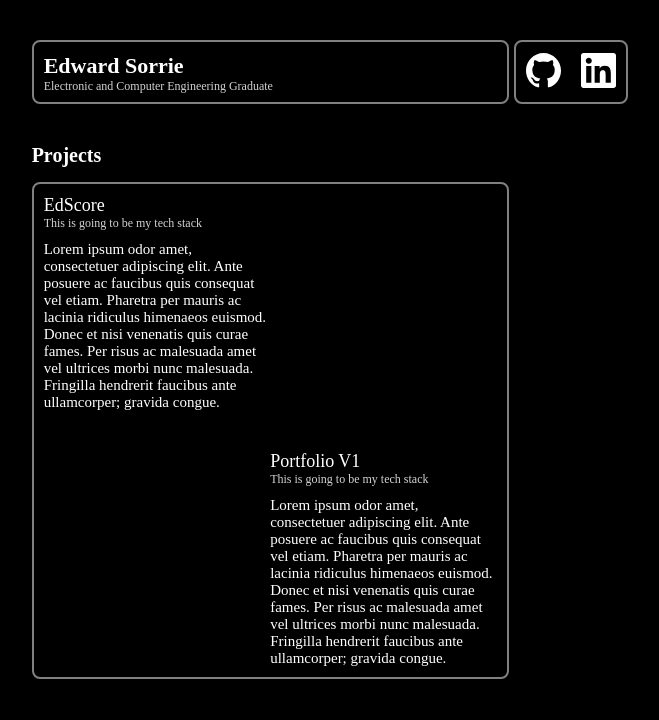
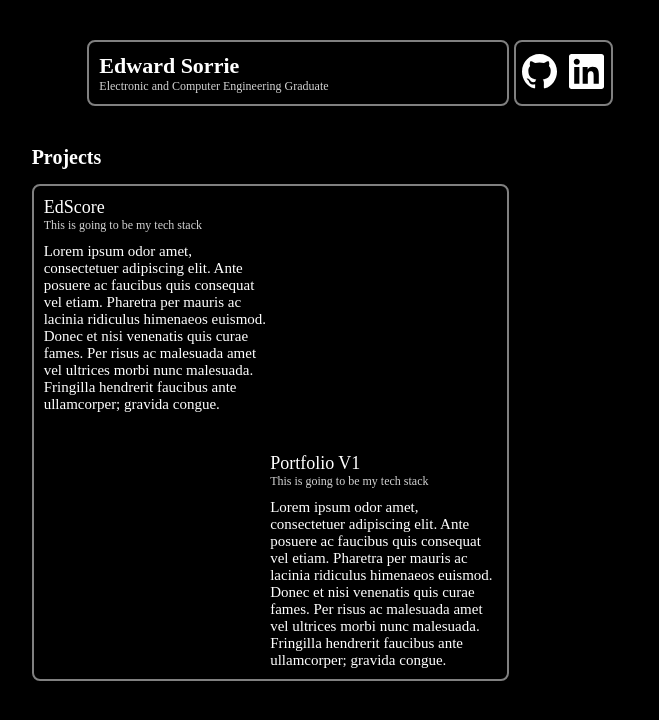
Before and after one commit to esorrie/portfolioV2, a React (Vite) app: page / in a window 1280 px wide. Shown: the top 720 px of the page, without its empty margins (342-1001 px from the left). Built offline with nearby package versions, Linux system fonts and the light colour scheme.

Commit message:
adjusted alignment of content boxes

```diff
--- a/src/App.css
+++ b/src/App.css
@@ -10,17 +10,12 @@
 }
 
 .titleBox {
+  grid-column-start: 2;
   border-style: solid;
   border-color: grey;
   border-width: 2px;
   border-radius: 8px;
-  height: 60px;
-  /* 7.5% */
-  width: 473px;
-  /* 32.5% */
   min-width: 280px;
-  margin-left: auto;
-  grid-column: span 2 / span 2;
 }
 
 .titleBoxContent {
@@ -28,6 +23,7 @@
   flex-direction: column;
   margin-top: 10.5px;
   margin-left: 10px;
+  margin-bottom: 10.5px;
 }
 .name {
   font-size: 22px;
@@ -39,7 +35,13 @@
   font-size: 12px;
 }
 
+.titleLocation {
+  color: lightgray;
+  font-size: 12px;
+}
+
 .ContactBox {
+  grid-column-start: 3;
   display: flex;
   flex-direction: row;
   border-style: solid;
@@ -48,10 +50,7 @@
   border-radius: 8px;
   margin-right: auto;
   margin-left: 5px;
-  height: 60px;
-  /* 7.5% */
-  width: 110px;
-  /* 7.5% */
+
   min-width: 95px;
 }
 
```
